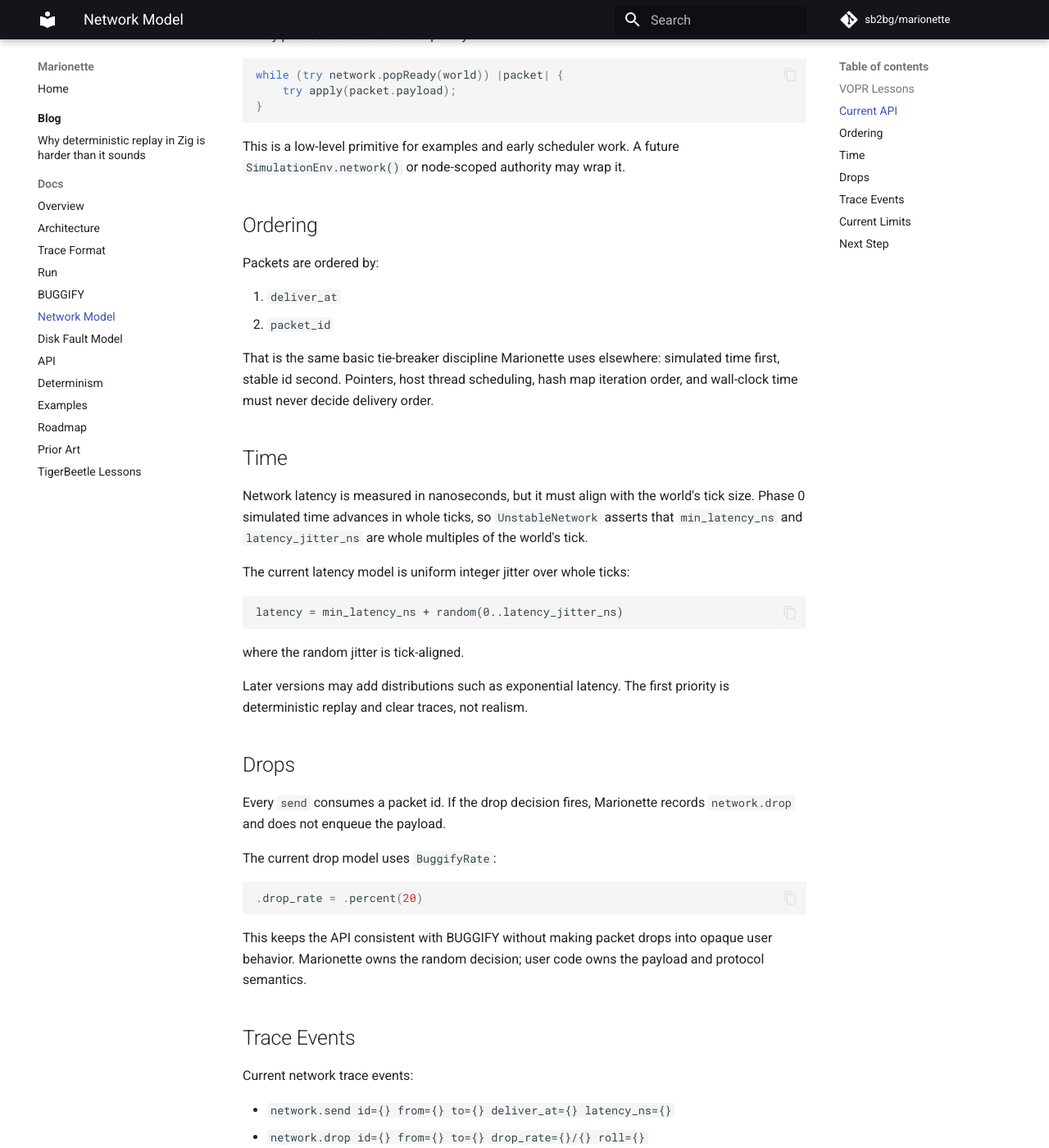
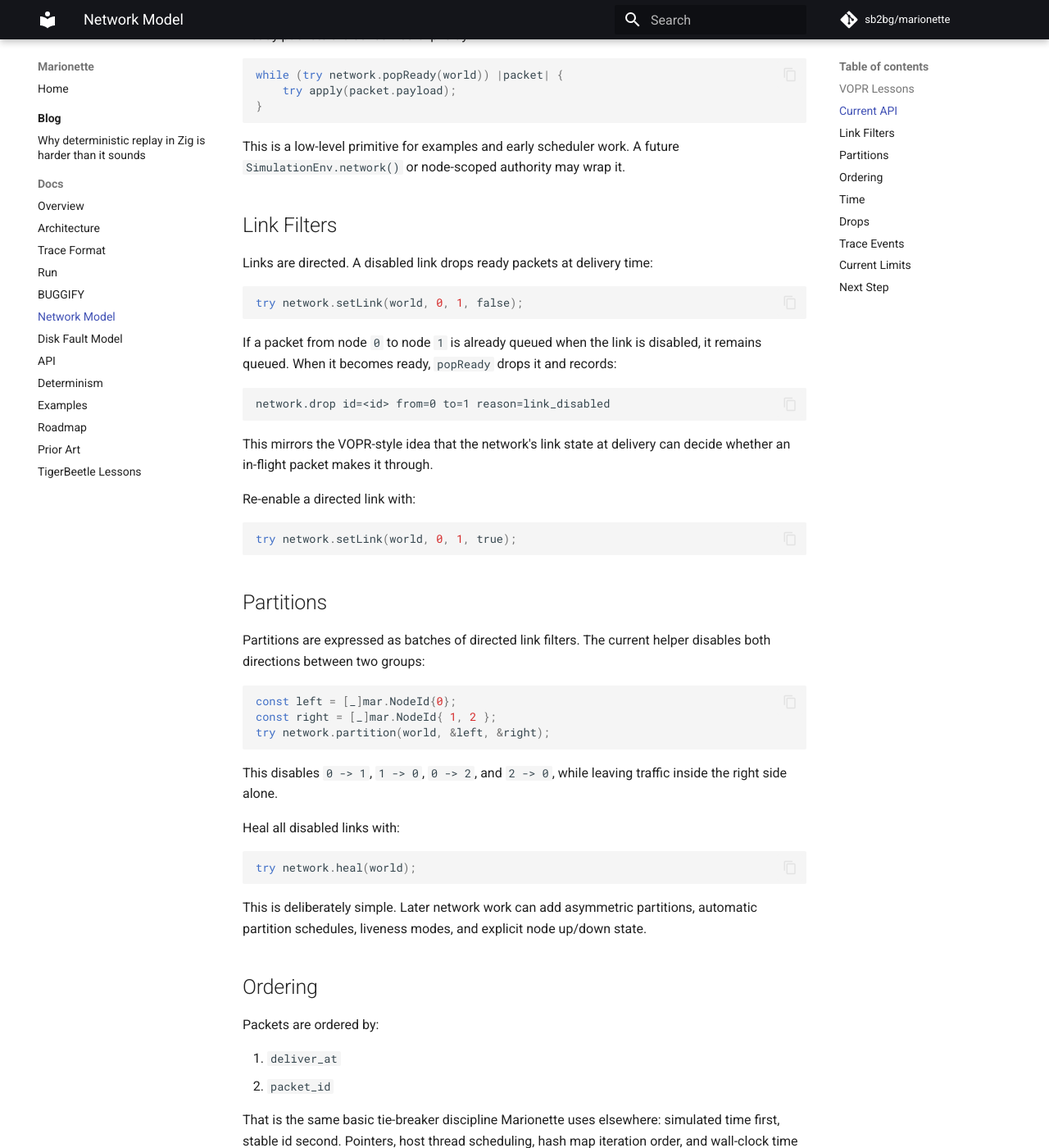
Before and after one commit to sb2bg/marionette, an MkDocs documentation site: the page built from docs/network.md, in a window 1280 px wide and 1400 px high, scrolled down 1247 px. Shown: the whole window at 82% size. Built offline with MkDocs 1.6.1 and Material for MkDocs 9.7.7, drawn with Linux system fonts in a browser that asks for light colours; comment, search, counter and statistics services are not loaded; some of the changed text lies outside the part shown.

Commit message:
Add network partitions

````diff
--- a/docs/architecture.md
+++ b/docs/architecture.md
@@ -43,8 +43,8 @@ Phase 0 has:
 - `mar.UnstableEventQueue`, a fixed-capacity deterministic event queue sketch for
   stable `(ready_at, event_id)`-style ordering.
 - `mar.UnstableNetwork`, a fixed-capacity deterministic network sketch for
-  seeded packet loss, tick-aligned latency, and stable `(deliver_at, packet_id)`
-  delivery order.
+  seeded packet loss, tick-aligned latency, directed link filters, simple
+  partitions, and stable `(deliver_at, packet_id)` delivery order.
 - `parseSeed`, which accepts decimal seeds and 40-character Git hashes.
 - Fixed-seed trace comparison tests.
 - Many-seed deterministic fuzz-style tests.
--- a/docs/network.md
+++ b/docs/network.md
@@ -5,9 +5,9 @@ work. It is not the final public network API yet.
 
 The goal is a deterministic network authority that can make distributed
 failures replayable from a seed. The first slice is intentionally small:
-messages can be delayed, dropped, queued, and delivered in a stable order.
-Partitions, replay recording, path clogging, node spawning, and the final
-scheduler API come later.
+messages can be delayed, dropped, queued, filtered by directed link state,
+partitioned, healed, and delivered in a stable order. Replay recording, path
+clogging, node spawning, and the final scheduler API come later.
 
 ## VOPR Lessons
 
@@ -60,6 +60,55 @@ while (try network.popReady(world)) |packet| {
 
 This is a low-level primitive for examples and early scheduler work. A future
 `SimulationEnv.network()` or node-scoped authority may wrap it.
+
+## Link Filters
+
+Links are directed. A disabled link drops ready packets at delivery time:
+
+```zig
+try network.setLink(world, 0, 1, false);
+```
+
+If a packet from node `0` to node `1` is already queued when the link is
+disabled, it remains queued. When it becomes ready, `popReady` drops it and
+records:
+
+```text
+network.drop id=<id> from=0 to=1 reason=link_disabled
+```
+
+This mirrors the VOPR-style idea that the network's link state at delivery can
+decide whether an in-flight packet makes it through.
+
+Re-enable a directed link with:
+
+```zig
+try network.setLink(world, 0, 1, true);
+```
+
+## Partitions
+
+Partitions are expressed as batches of directed link filters. The current
+helper disables both directions between two groups:
+
+```zig
+const left = [_]mar.NodeId{0};
+const right = [_]mar.NodeId{ 1, 2 };
+try network.partition(world, &left, &right);
+```
+
+This disables `0 -> 1`, `1 -> 0`, `0 -> 2`, and `2 -> 0`, while leaving
+traffic inside the right side alone.
+
+Heal all disabled links with:
+
+```zig
+try network.heal(world);
+```
+
+This is deliberately simple. Later network work can add asymmetric partitions,
+automatic partition schedules, liveness modes, and explicit node up/down
+state.
 
 ## Ordering
 
@@ -136,11 +183,6 @@ smallest useful packet core before growing.
 
 ## Next Step
 
-The next high-value addition is link filtering:
-
-- each directed link can be enabled or disabled;
-- disabled links drop packets deterministically and trace the reason;
-- partitions can be represented as batches of link-filter changes.
-
-That gives Marionette the first real distributed-fault shape without forcing
-the full scheduler or node API to exist yet.
+The next high-value addition is using partitions in a showcase scenario and
+then adding a small event loop that can drive network delivery without each
+example writing its own drain loop.
````
Also changed, not shown: other parts of docs/network.md (+0 -2 lines), README.md (+9 -1 lines), docs/api.md (+16 -0 lines), docs/trace-format.md (+2 -0 lines), 2 other files.
